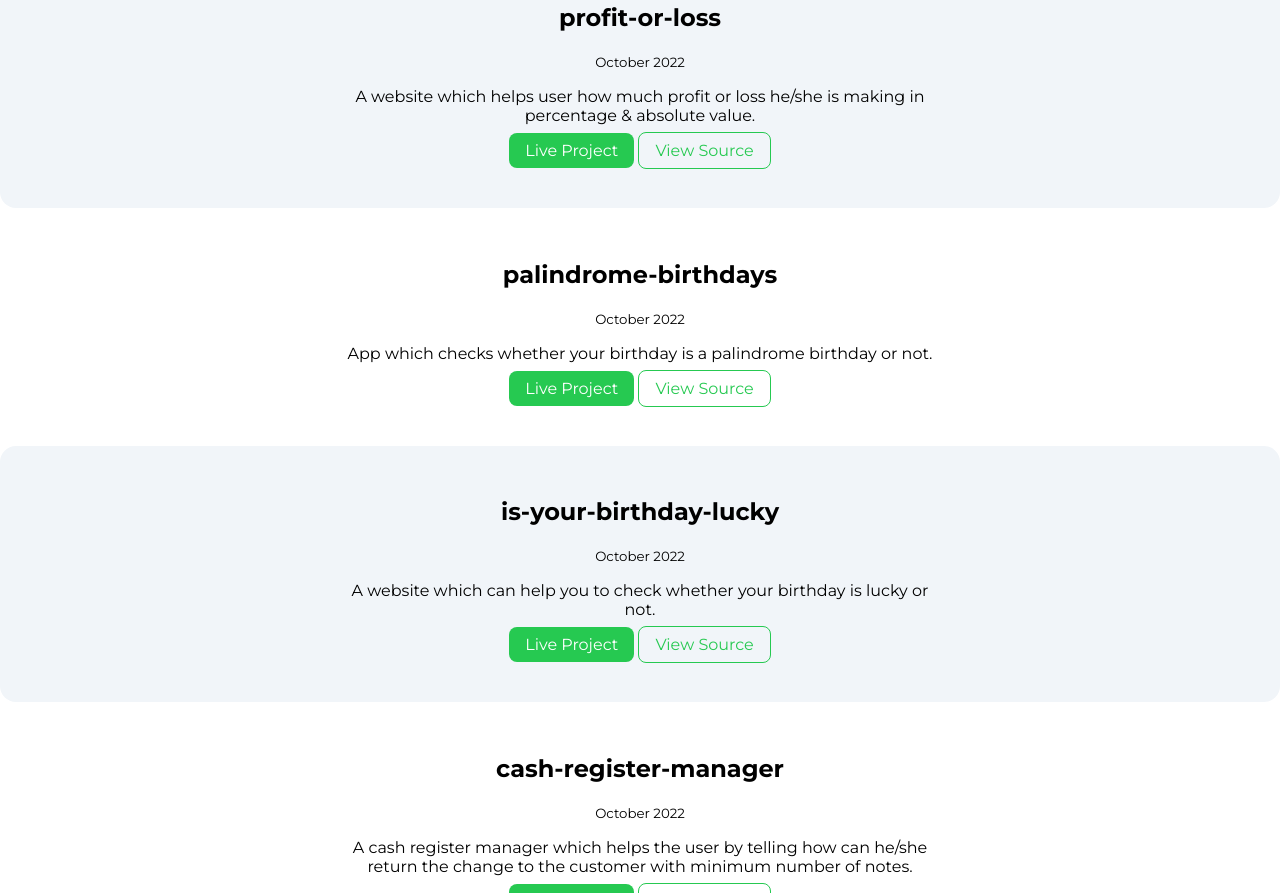
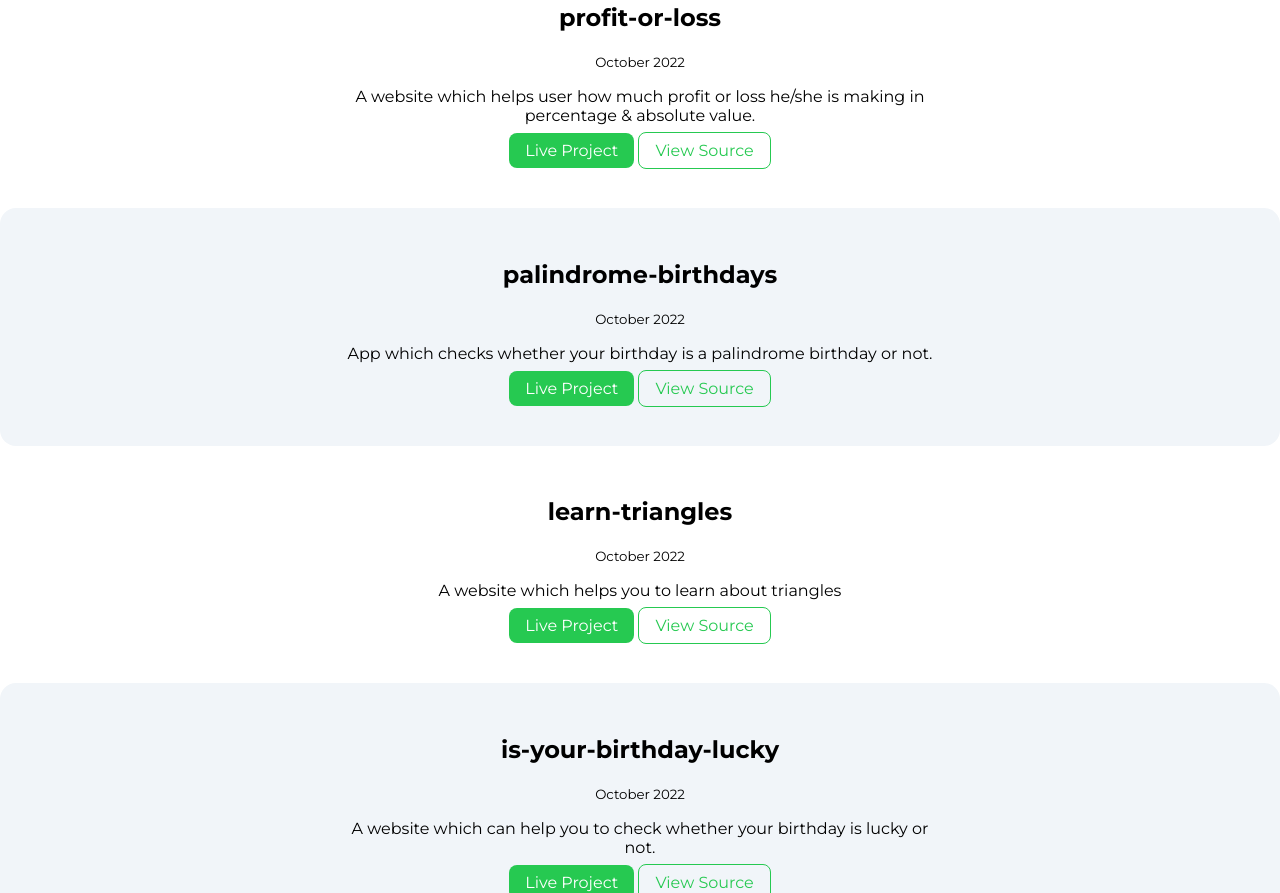
Before and after one commit to PrateekSum96/Lesson_3, a plain HTML site: page projects.html in a window 1280 px wide. Shown: the part 339-1232 px from the top of the page. Drawn offline with Linux system fonts and the light colour scheme.

Commit message:
added mark-12

```diff
--- a/projects.html
+++ b/projects.html
@@ -32,7 +32,7 @@
 
     <!-- Section -->
 
-    <section class="section ow">
+    <section class="section">
       <div class="txt-center container container-center">
         <h1>profit-or-loss</h1>
         <small>October 2022</small>
@@ -51,7 +51,7 @@
       </div>
     </section>
 
-    <section class="section">
+    <section class="section ow">
       <div class="txt-center container container-center">
         <h1>palindrome-birthdays</h1>
         <small>October 2022</small>
@@ -67,6 +67,22 @@
         <a
           class="link secondary-link"
           href="https://github.com/PrateekSum96/Mark-13"
+          >View Source</a
+        >
+      </div>
+    </section>
+
+    <section class="section">
+      <div class="txt-center container container-center">
+        <h1>learn-triangles</h1>
+        <small>October 2022</small>
+        <p>A website which helps you to learn about triangles</p>
+        <a class="link primary-link" href="https://tri-angles111.netlify.app/"
+          >Live Project</a
+        >
+        <a
+          class="link secondary-link"
+          href="https://github.com/PrateekSum96/mark-12"
           >View Source</a
         >
       </div>
```
